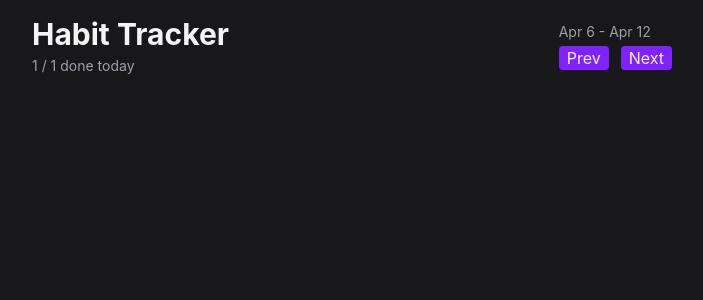
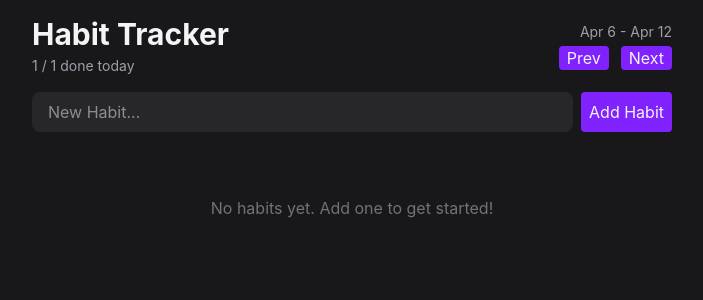
Before and after one commit to msksaul/habit-tracker, a React (Vite) app: page / in a window 1280 px wide. Shown: the top 300 px of the page, without its empty margins (288-991 px from the left). Built offline with nearby package versions, Linux system fonts and the light colour scheme.

Commit message:
ui structure

```diff
--- a/src/app.tsx
+++ b/src/app.tsx
@@ -1,9 +1,13 @@
+import HabitForm from './components/habit-form'
+import HabitList from './components/habit-list'
 import Header from './components/header'
 
 function App() {
   return (
     <div className='max-w-2xl mx-auto p-4 flex flex-col gap-4'>
       <Header />
+      <HabitForm />
+      <HabitList />
     </div>
   )
 }
--- /dev/null
+++ b/src/components/habit-form.tsx
@@ -0,0 +1,15 @@
+import Button from './button'
+
+const HabitForm = () => {
+  return (
+    <form className='flex gap-2'>
+      <input
+        className='flex-1 rounded-lg bg-zinc-800 px-4 py-2 outline-none focus-visible:ring-2 focus-visible:ring-violet-500'
+        placeholder='New Habit...'
+      />
+      <Button>Add Habit</Button>
+    </form>
+  )
+}
+
+export default HabitForm
--- /dev/null
+++ b/src/components/habit-list.tsx
@@ -0,0 +1,23 @@
+
+const HabitList = () => {
+
+  const habits = []
+
+  if(habits.length === 0) {
+    return (
+      <p className='text-center text-zinc-500 py-12'>
+        No habits yet. Add one to get started!
+      </p>
+    )
+  }
+
+  return (
+    <div className='flex flex-col gap-3'>
+      {habits.map(habit => (
+        <h1></h1>
+      ))}
+    </div>
+  )
+}
+
+export default HabitList
--- a/src/components/header.tsx
+++ b/src/components/header.tsx
@@ -7,7 +7,7 @@
         <h1 className='text-3xl font-bold'>Habit Tracker</h1>
         <span className='text-zinc-400 text-sm'>1 / 1 done today</span>
       </div>
-      <div className='flex flex-col gap-1'>
+      <div className='flex flex-col gap-1 items-end'>
         <span className='text-zinc-400 text-sm'>Apr 6 - Apr 12</span>
         <div className='flex items-center gap-3'>
           <Button>Prev</Button>
```
